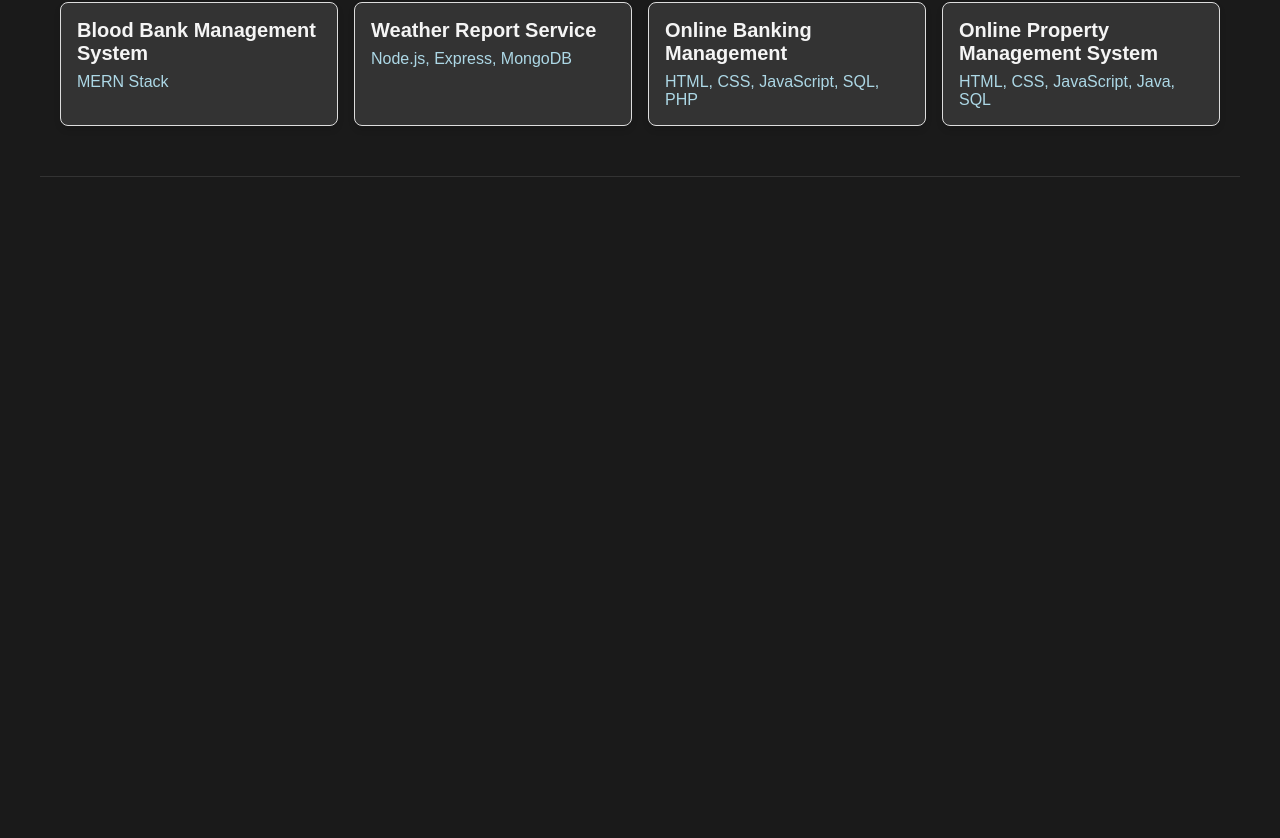
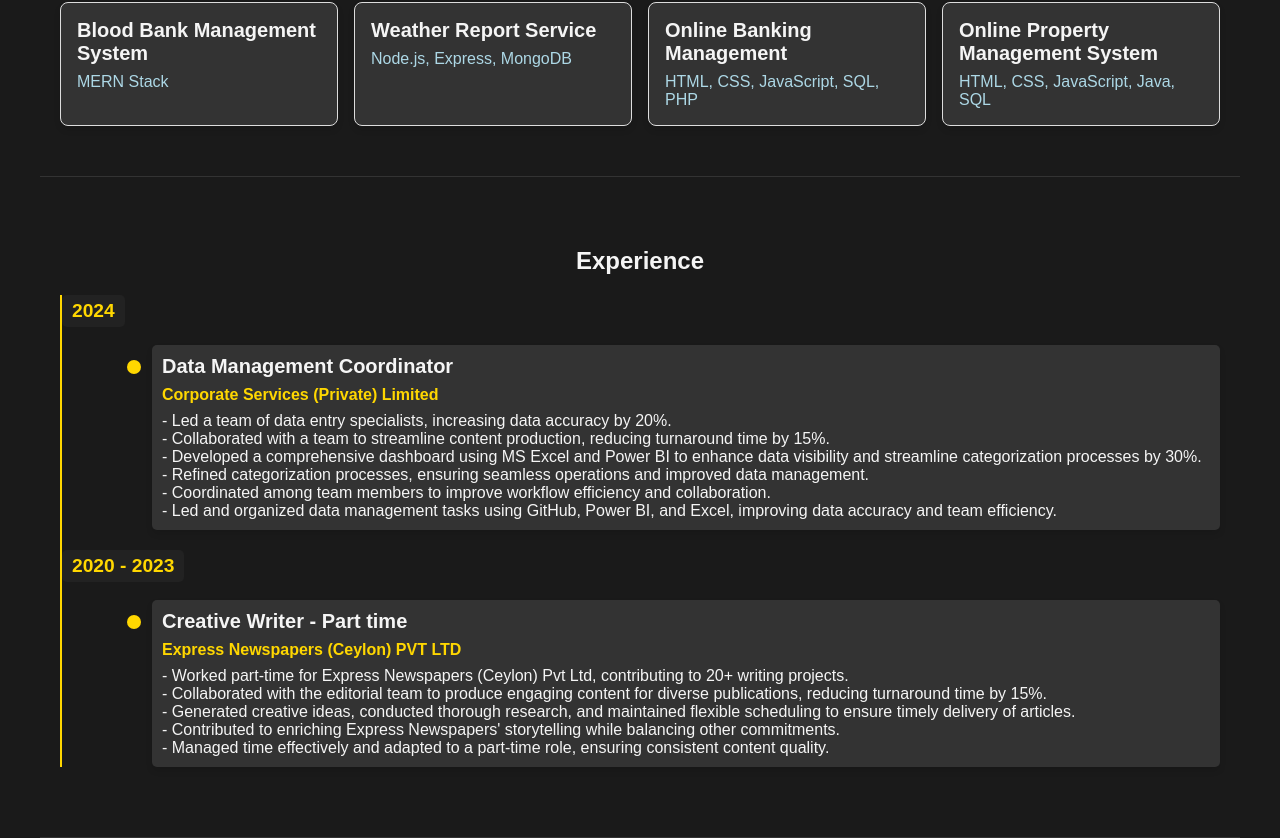
Before and after one commit to imthadh-ahamed/ImthadhAhamed-Portfolio, a React (Create React App) app in the folder frontend/: page / in a window 1280 px wide. Shown: the part 2436-3274 px from the top of the page. Before the commit the page ends 2613 px from the top, so only its background shows below. Built offline with nearby package versions, Linux system fonts and the light colour scheme.

Commit message:
Finished the Experince component

```diff
--- a/frontend/src/App.js
+++ b/frontend/src/App.js
@@ -4,6 +4,7 @@ import Home from './components/Home'
 import About from './components/About'
 import Skills from './components/Skills'
 import Portfolio from './components/Portfolio'
+import Experience from './components/Experience'
 
 function App() {
   return (
@@ -13,6 +14,7 @@ function App() {
       <About />
       <Skills />
       <Portfolio />
+      <Experience />
 
     </div>
   )
--- /dev/null
+++ b/frontend/src/components/Experience.js
@@ -0,0 +1,63 @@
+import React from "react";
+import "../styles/styles.css";
+
+function Experience() {
+  const experiences = [
+    {
+      year: "2024",
+      title: "Data Management Coordinator",
+      company: "Corporate Services (Private) Limited",
+      description: `
+        - Led a team of data entry specialists, increasing data accuracy by 20%.
+        - Collaborated with a team to streamline content production, reducing turnaround time by 15%.
+        - Developed a comprehensive dashboard using MS Excel and Power BI to enhance data visibility and streamline categorization processes by 30%.
+        - Refined categorization processes, ensuring seamless operations and improved data management.
+        - Coordinated among team members to improve workflow efficiency and collaboration.
+        - Led and organized data management tasks using GitHub, Power BI, and Excel, improving data accuracy and team efficiency.
+      `,
+    },
+    {
+      year: "2020 - 2023",
+      title: "Creative Writer - Part time",
+      company: "Express Newspapers (Ceylon) PVT LTD",
+      description: `
+        - Worked part-time for Express Newspapers (Ceylon) Pvt Ltd, contributing to 20+ writing projects.
+        - Collaborated with the editorial team to produce engaging content for diverse publications, reducing turnaround time by 15%.
+        - Generated creative ideas, conducted thorough research, and maintained flexible scheduling to ensure timely delivery of articles.
+        - Contributed to enriching Express Newspapers' storytelling while balancing other commitments.
+        - Managed time effectively and adapted to a part-time role, ensuring consistent content quality.
+      `,
+    },
+  ];
+
+  return (
+    <section id="experience" className="experience">
+      <h2>Experience</h2>
+      <div className="timeline">
+        {experiences.map((exp) => (
+          <div key={exp.title} className="timeline-item">
+            <div className="timeline-year">{exp.year}</div>
+            <div className="timeline-dot"></div>
+            <div className="timeline-content">
+              <h3>{exp.title}</h3>
+              <h4>{exp.company}</h4>
+              <p>
+                {exp.description
+                  .trim()
+                  .split("\n")
+                  .map((line) => (
+                    <span key={line}>
+                      {line}
+                      <br />
+                    </span>
+                  ))}
+              </p>
+            </div>
+          </div>
+        ))}
+      </div>
+    </section>
+  );
+}
+
+export default Experience;
--- a/frontend/src/styles/styles.css
+++ b/frontend/src/styles/styles.css
@@ -211,8 +211,67 @@ body {
   color: inherit;
 }
 
-.experience-item {
+.experience h2 {
+    text-align: center;
     margin-bottom: 20px;
+}
+
+.timeline {
+    position: relative;
+    padding-left: 40px;
+    border-left: 2px solid #ffd700;
+}
+
+.timeline-item {
+    position: relative;
+    margin-bottom: 20px;
+    padding-left: 50px;
+    padding-top: 50px;
+}
+
+.timeline-year {
+    position: absolute;
+    left: -40px;
+    top: 0;
+    font-size: 1.2rem;
+    font-weight: bold;
+    background-color: #222;
+    padding: 5px 10px;
+    border-radius: 5px;
+    color: #ffd700;
+}
+
+.timeline-dot {
+    position: absolute;
+    left: 25px;
+    top: 65px;
+    width: 14px;
+    height: 14px;
+    background-color: #ffd700;
+    border-radius: 50%;
+}
+
+.timeline-content {
+    background-color: #333;
+    padding: 10px;
+    border-radius: 5px;
+    box-shadow: 0 4px 6px rgba(0, 0, 0, 0.1);
+}
+
+.timeline-content h3 {
+    margin: 0 0 0.5rem;
+    font-size: 1.25rem;
+}
+
+.timeline-content h4 {
+    margin: 0 0 0.5rem;
+    font-size: 1rem;
+    color: #ffd700;
+}
+
+.timeline-content p {
+    margin: 0;
+    white-space: pre-line;
 }
 
 .testimonial-item {
```
